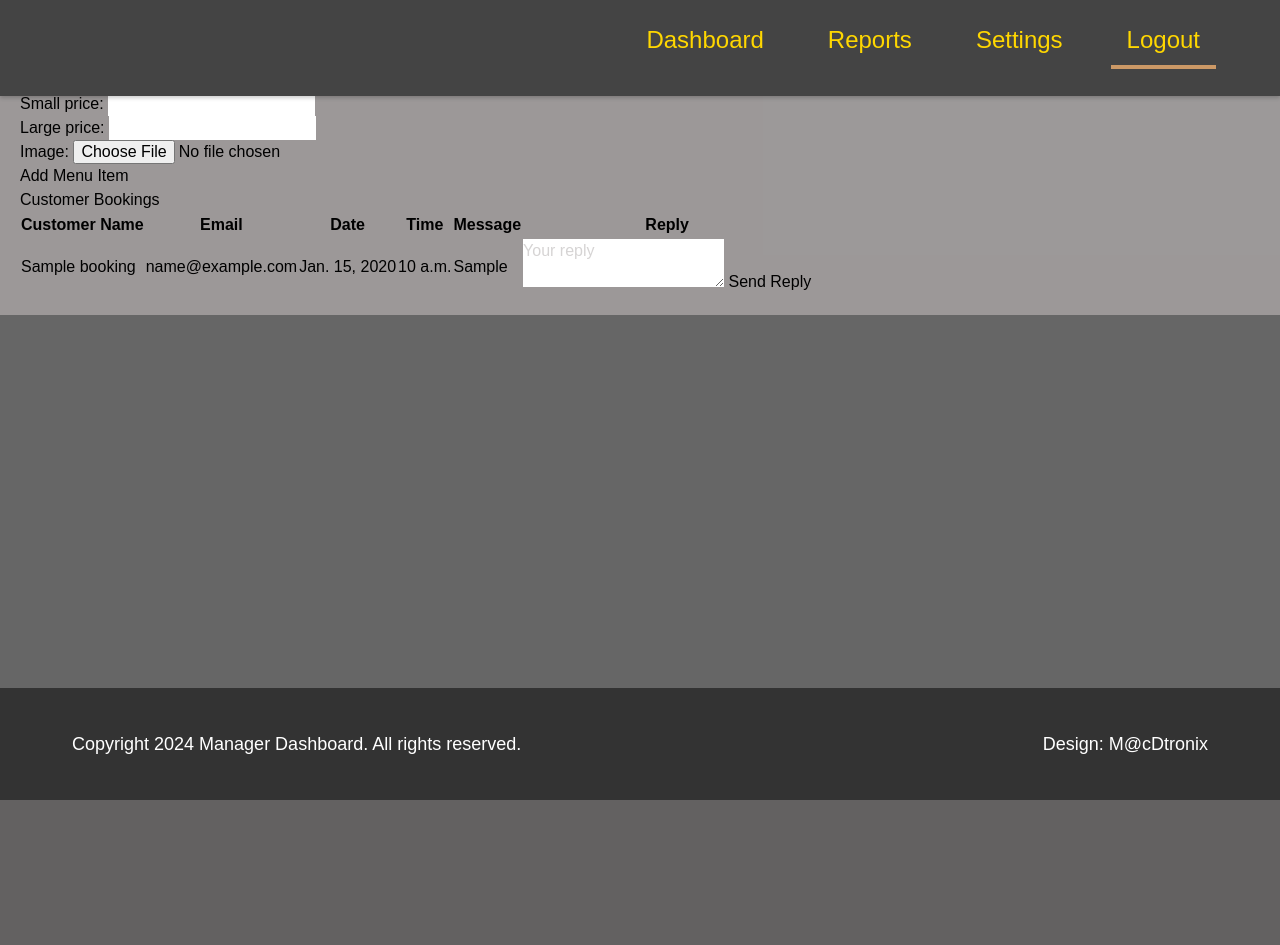
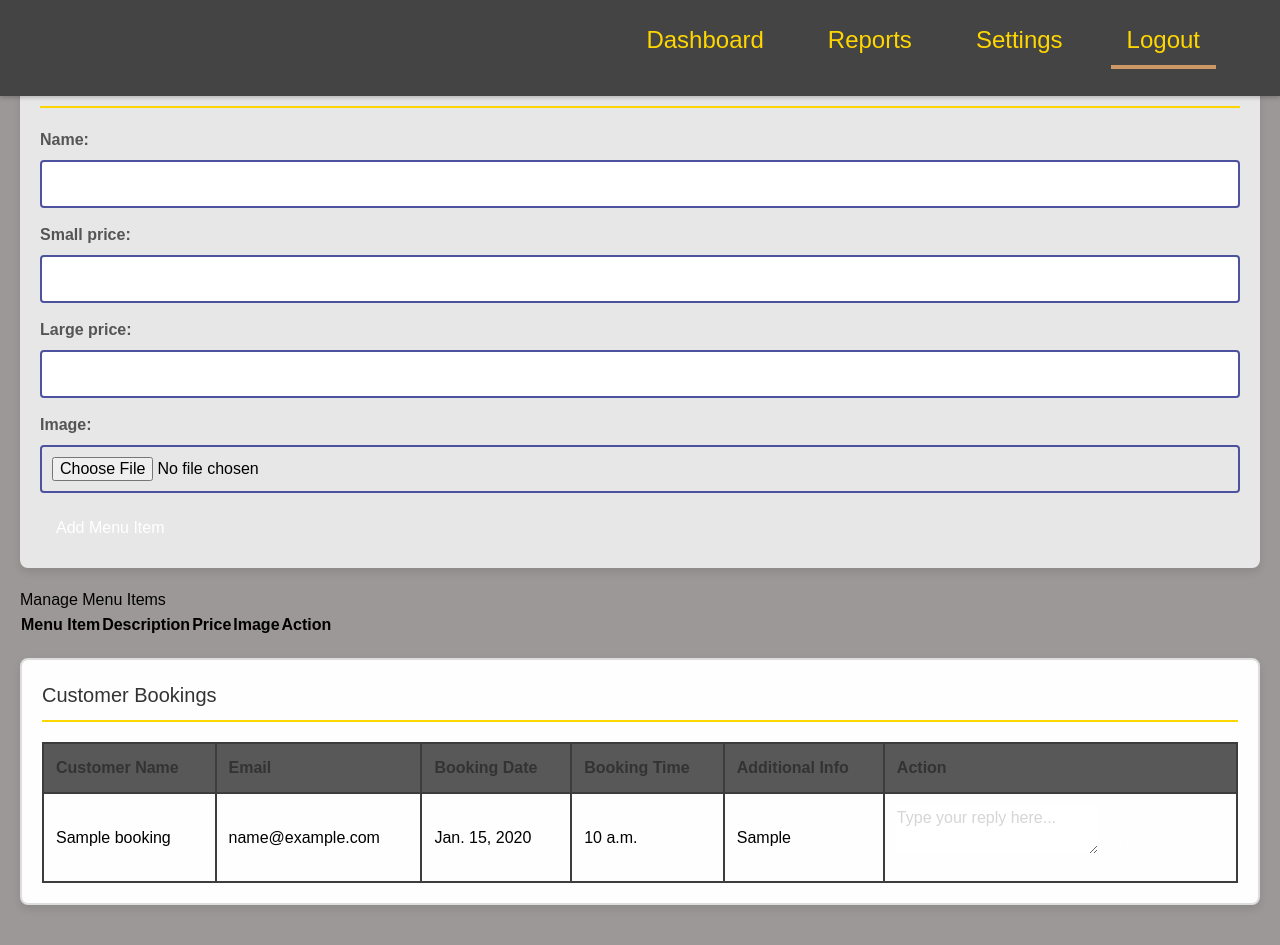
Before and after one commit to Mcdtronix/Antique_Cafe, a Django app: page /manager/dashboard/ in a window 1280 px wide. Before the commit the page ends 800 px from the top, so only its background shows below. Run offline with Django 5.2, Linux system fonts and the light colour scheme; tables that the repository leaves empty hold one stand-in row (values such as "Sample post"); lists and menus that the app fills with data are empty; some libraries are stand-ins or nearby versions.

Commit message:
managers Dashboard

```diff
--- a/core/models.py
+++ b/core/models.py
@@ -1,4 +1,7 @@
 from django.db import models
+from PIL import Image
+from io import BytesIO
+from django.core.files.base import ContentFile
 
 # Create your models here.
 class Menu(models.Model):
@@ -6,6 +9,25 @@ class Menu(models.Model):
     small_price = models.DecimalField(max_digits=10, decimal_places=2)
     large_price = models.DecimalField(max_digits=10, decimal_places=2)
     image =models.ImageField(upload_to = 'image/menu/')
+
+
+    def save(self, *args, **kwargs):
+        # Resize image
+        if self.image:
+            img = Image.open(self.image)
+            if img.height > 800 or img.width > 800:
+                output_size = (800, 800)
+                img.thumbnail(output_size)
+
+                # Save the resized image to a new BytesIO object
+                img_io = BytesIO()
+                img.save(img_io, format='JPEG', quality=85)
+
+                # Save the resized image back to the model
+                self.image = ContentFile(img_io.getvalue(), name=self.image.name)
+
+        super().save(*args, **kwargs)
+
 
     def __str__(self):
         return self.name
--- a/core/urls.py
+++ b/core/urls.py
@@ -4,4 +4,6 @@ from . import views
 urlpatterns=[
     path("",views.home, name="home"),
     path('manager/dashboard/', views.manager_dashboard, name='manager_dashboard'),
+    path('menu/update/<int:menu_id>/', views.update_menu, name='update_menu'),
+    path('menu/delete/<int:menu_id>/', views.delete_menu, name='delete_menu'),
 ]
--- a/core/views.py
+++ b/core/views.py
@@ -1,7 +1,8 @@
-from django.shortcuts import redirect, render
+from django.shortcuts import redirect, render, get_object_or_404
 from . models import Menu,About,Contact,Booking
 from django.core.mail import send_mail
 from .forms import BookingForm, MenuForm
+from django.urls import reverse
 
 # Create your views here.
 from .forms import BookingForm
@@ -59,3 +60,28 @@ def manager_dashboard(request):
         'bookings': bookings,
     }
     return render(request, 'manager_dashboard.html', context)
+
+
+# View to update a menu item
+def update_menu(request, menu_id):
+    menu = get_object_or_404(Menu, id=menu_id)
+
+    if request.method == "POST":
+        form = MenuForm(request.POST, request.FILES, instance=menu)
+        if form.is_valid():
+            form.save()
+            return redirect('manager_dashboard')  # Redirect to the manager dashboard after saving
+    else:
+        form = MenuForm(instance=menu)
+
+    return render(request, 'update_menu.html', {'form': form})
+
+# View to delete a menu item
+def delete_menu(request, menu_id):
+    menu = get_object_or_404(Menu, id=menu_id)
+
+    if request.method == "POST":
+        menu.delete()
+        return redirect('manager_dashboard')  # Redirect to the manager dashboard after deletion
+
+    return render(request, 'delete_menu.html', {'menu': menu})
--- a/templates/base.html
+++ b/templates/base.html
@@ -121,21 +121,21 @@
         .bookings-container table td {
             padding: 12px;
             text-align: start;
-            border: 2px solid hsl(133, 80%, 45%); /* Added border to table cells */
+            border: 2px solid hsl(0, 0%, 24%); /* Added border to table cells */
         }
 
         .bookings-container table th {
-            background-color: #15a73e;
+            background-color: #575857;
             color: #333;
         }
 
         .bookings-container table tr:hover {
-            background-color: #df2b2b;
+            background-color: #333;
         }
 
         /* Footer Styles */
         footer {
-            background-color: #333;
+            background-color: #414141;
             color: #fff;
             text-align: center;
             padding: 10px;
@@ -190,7 +190,7 @@
         <!-- Default content can go here if needed -->
         {% endblock %}
     </main>
-
+    {% block footer %}
     <!-- Footer -->
     <footer class="absolute bottom-0 left-0 w-full">
         <div class="text-white container mx-auto tm-container p-8 text-lg flex flex-col md:flex-row justify-between">
@@ -198,6 +198,7 @@
             <span class="mt-5 md:mt-0">Design: <a href="{% static 'https://www.google.com' %}" target="_parent">M@cDtronix</a></span>
         </div>
     </footer>
+    {% endblock %}
 
     <script src="{% static 'js/jquery-3.6.0.min.js' %}"></script>
     <script src="{% static 'js/parallax.min.js' %}"></script>
--- a/templates/manager_dashboard.html
+++ b/templates/manager_dashboard.html
@@ -3,25 +3,80 @@
 {% block title %}Manager Dashboard{% endblock %}
 
 {% block content %}
-<h2>Manager Dashboard</h2>
-
-<h3>Add Menu Item</h3>
-<form method="post" enctype="multipart/form-data">
+<div class="container mx-auto mt-10">
+    <!-- Add Menu Item Section -->
+    <div class="form-container">
+        <h2>Add Menu Item</h2>
+        <form method="POST" enctype="multipart/form-data">
             {% csrf_token %}
             {{ menu_form.as_p }}
-    <button type="submit" name="add_menu_item">Add Menu Item</button>
+            <button type="submit" name="add_menu_item" class="bg-blue-500 hover:bg-blue-700 text-white font-bold py-2 px-4 rounded">
+                Add Menu Item
+            </button>
+        </form>
+    </div>
+
+    <!-- Manage Menu Items Section -->
+    <div class="menu-items-container mt-10">
+        <h3>Manage Menu Items</h3>
+        <table>
+            <thead>
+                <tr>
+                    <th>Menu Item</th>
+                    <th>Description</th>
+                    <th>Price</th>
+                    <th>Image</th>
+                    <th>Action</th>
+                </tr>
+            </thead>
+            <tbody>
+                {% for item in menu_items %}
+                <tr>
+                    <td>{{ item.name }}</td>
+                    <td>{{ item.description }}</td>
+                    <td>{{ item.price }}</td>
+                    <td><img src="{{ item.image.url }}" alt="{{ item.name }}" class="w-16 h-16 object-cover"></td>
+                    <td>
+                        <!-- Update Menu Item -->
+                        <form method="POST" enctype="multipart/form-data" class="inline">
+                            {% csrf_token %}
+                            <input type="hidden" name="menu_item_id" value="{{ item.id }}">
+                            {{ update_menu_form.as_p }}
+                            <button type="submit" name="update_menu_item" class="bg-yellow-500 hover:bg-yellow-700 text-white font-bold py-2 px-4 rounded">
+                                Update
+                            </button>
                         </form>
 
+                        <!-- Delete Menu Item -->
+                        <form method="POST" class="inline">
+                            {% csrf_token %}
+                            <input type="hidden" name="menu_item_id" value="{{ item.id }}">
+                            <button type="submit" name="delete_menu_item" class="bg-red-500 hover:bg-red-700 text-white font-bold py-2 px-4 rounded mt-2">
+                                Delete
+                            </button>
+                        </form>
+                    </td>
+                </tr>
+                {% endfor %}
+            </tbody>
+        </table>
+    </div>
+
+    <!-- Customer Bookings Section -->
+    <div class="bookings-container mt-10">
         <h3>Customer Bookings</h3>
         <table>
+            <thead>
                 <tr>
                     <th>Customer Name</th>
                     <th>Email</th>
-        <th>Date</th>
-        <th>Time</th>
-        <th>Message</th>
-        <th>Reply</th>
+                    <th>Booking Date</th>
+                    <th>Booking Time</th>
+                    <th>Additional Info</th>
+                    <th>Action</th>
                 </tr>
+            </thead>
+            <tbody>
                 {% for booking in bookings %}
                 <tr>
                     <td>{{ booking.customer_name }}</td>
@@ -30,14 +85,22 @@
                     <td>{{ booking.booking_time }}</td>
                     <td>{{ booking.additional_info }}</td>
                     <td>
-            <form method="post">
+                        <form method="POST">
                             {% csrf_token %}
                             <input type="hidden" name="booking_id" value="{{ booking.id }}">
-                <textarea name="reply_message" placeholder="Your reply"></textarea>
-                <button type="submit" name="reply_to_booking">Send Reply</button>
+                            <textarea name="reply_message" placeholder="Type your reply here..." class="border p-2 rounded"></textarea>
+                            <button type="submit" name="reply_to_booking" class="bg-green-500 hover:bg-green-700 text-white font-bold py-2 px-4 rounded mt-2">
+                                Reply
+                            </button>
                         </form>
                     </td>
                 </tr>
                 {% endfor %}
+            </tbody>
         </table>
+    </div>
+</div>
 {% endblock %}
+
+{% block footer %}
+{% endblock %}
```
Also changed, not shown: image/menu/chinese_tea.jpg (added). Lines whose indentation alone changed are shown as unchanged.
